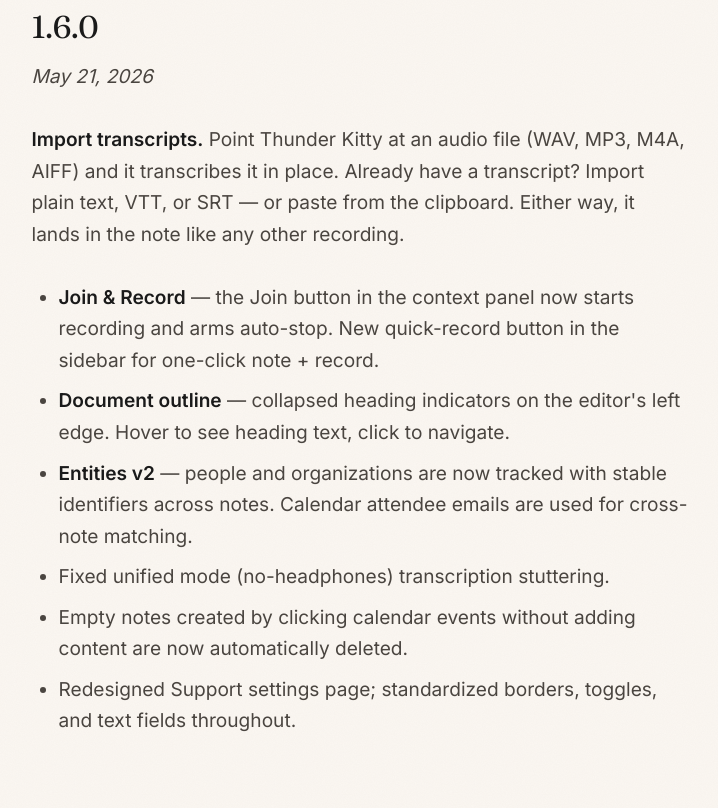
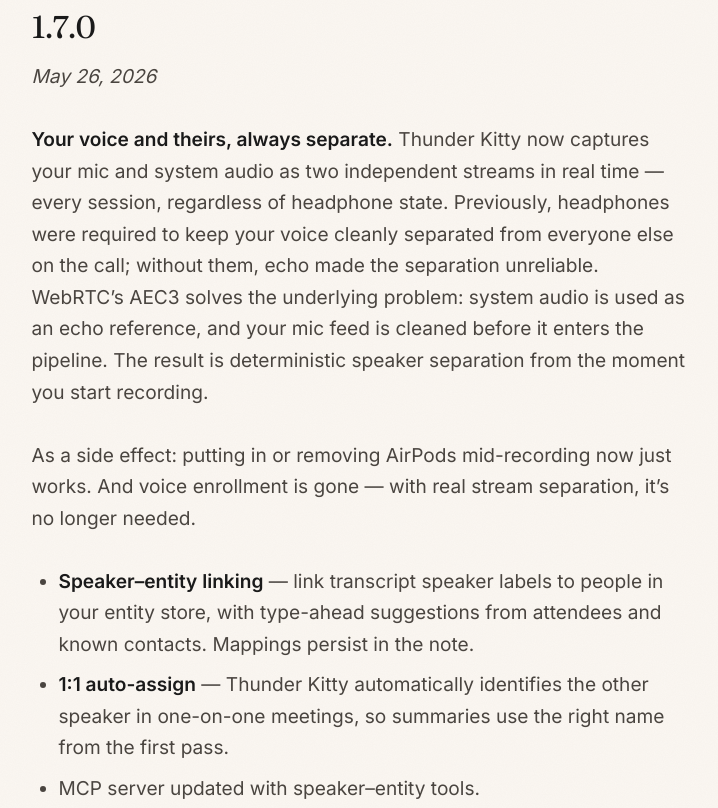
Before and after one commit to big-truck-labs/thunder-kitty-site, an Eleventy site: page src/changelog.html in a window 1280 px wide. Shown: the part 860-1668 px from the top of the page, without its empty margins (280-998 px from the left). Built offline with nearby package versions, Linux system fonts and the light colour scheme; Eleventy itself is replaced by a stand-in of ours; files that its build step writes are made by us from their sources.

Commit message:
update changelog

```diff
--- a/src/changelog.html
+++ b/src/changelog.html
@@ -19,6 +19,41 @@
     If you're running an older version, open Thunder Kitty &rarr; About &rarr;
     Check for Updates.
   </p>
+
+  <hr />
+
+  <h2>1.7.0</h2>
+  <p><em>May 26, 2026</em></p>
+  <p>
+    <strong>Your voice and theirs, always separate.</strong>
+    Thunder Kitty now captures your mic and system audio as two independent
+    streams in real time &mdash; every session, regardless of headphone state.
+    Previously, headphones were required to keep your voice cleanly separated
+    from everyone else on the call; without them, echo made the separation
+    unreliable. WebRTC&rsquo;s AEC3 solves the underlying problem: system audio
+    is used as an echo reference, and your mic feed is cleaned before it enters
+    the pipeline. The result is deterministic speaker separation from the moment
+    you start recording.
+  </p>
+  <p>
+    As a side effect: putting in or removing AirPods mid-recording now just
+    works. And voice enrollment is gone &mdash; with real stream separation,
+    it&rsquo;s no longer needed.
+  </p>
+  <ul>
+    <li>
+      <strong>Speaker&ndash;entity linking</strong>
+      &mdash; link transcript speaker labels to people in your entity store,
+      with type-ahead suggestions from attendees and known contacts. Mappings
+      persist in the note.
+    </li>
+    <li>
+      <strong>1:1 auto-assign</strong>
+      &mdash; Thunder Kitty automatically identifies the other speaker in
+      one-on-one meetings, so summaries use the right name from the first pass.
+    </li>
+    <li>MCP server updated with speaker&ndash;entity tools.</li>
+  </ul>
 
   <hr />
 
```
Also changed, not shown: src/index.html (+12 -8 lines).
